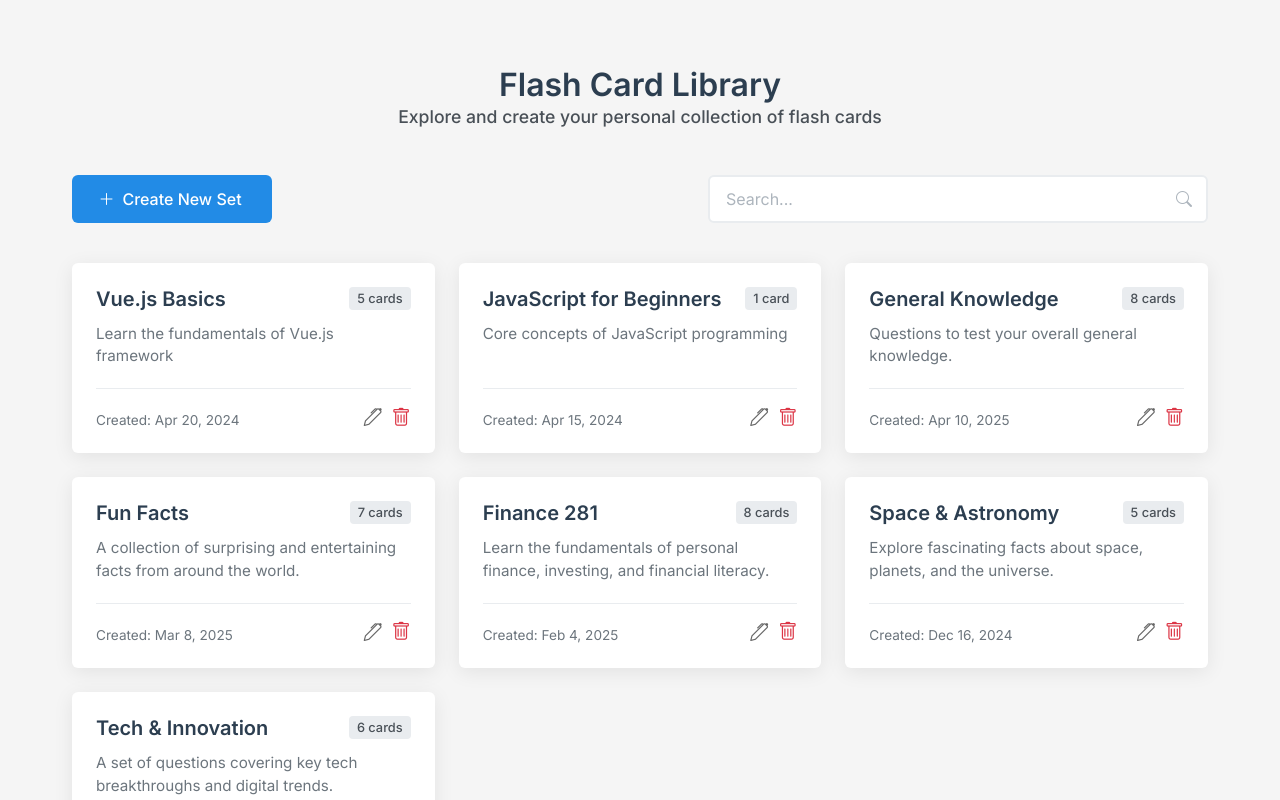
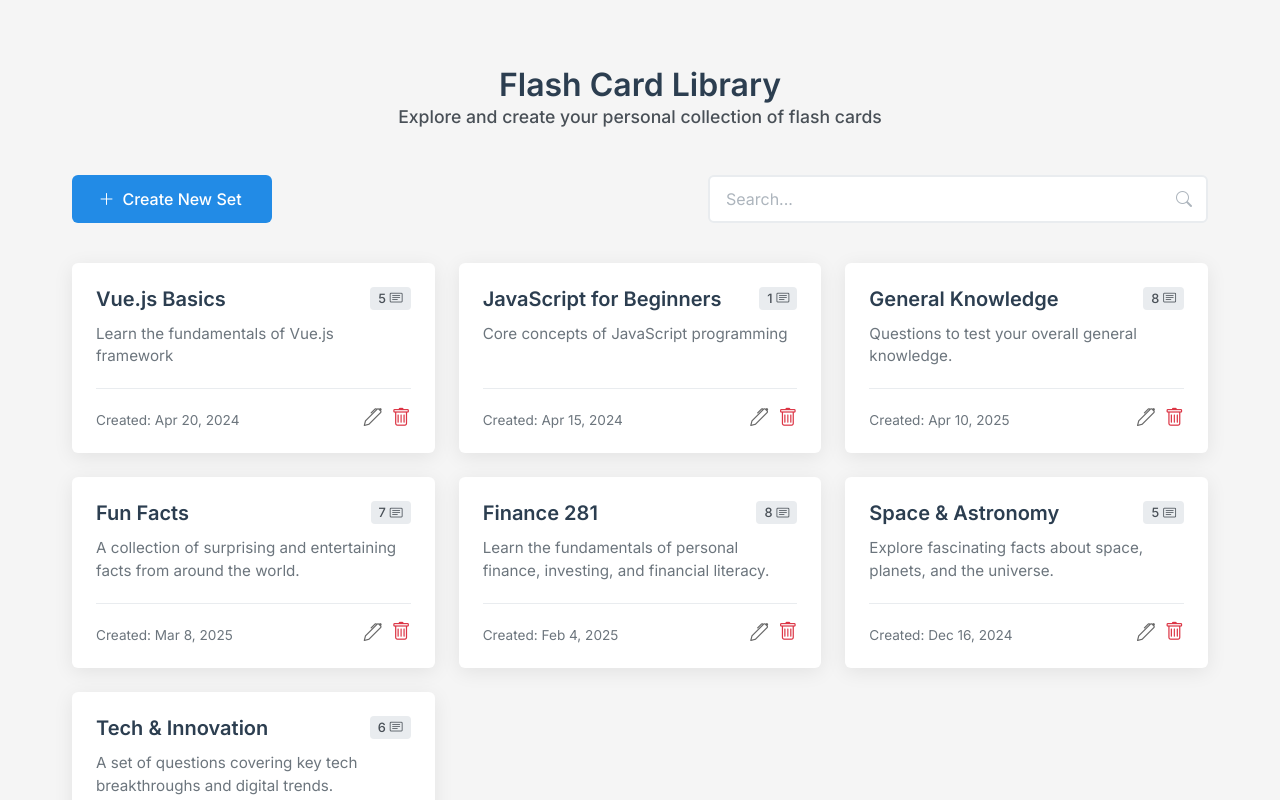
Before and after one commit to vincenttao04/flashcards-fe, a Vue app: page / in a window 1280 px wide. Built offline with nearby package versions, Linux system fonts and the light colour scheme.

Commit message:
feat: replace card count text with icon

```diff
--- a/src/components/home/FlashCardSetCard.vue
+++ b/src/components/home/FlashCardSetCard.vue
@@ -16,10 +16,13 @@
     >
       <div class="set-header">
         <h2 class="set-title">{{ set.title }}</h2>
-        <span class="card-count"
+        <!-- <span class="card-count"
           >{{ set.cards.length }}
           {{ set.cards.length === 1 ? "card" : "cards" }}</span
-        >
+        > -->
+        <span class="card-count"
+          >{{ set.cards.length }}<i class="bi bi-card-text"></i>
+        </span>
       </div>
 
       <p class="set-description">{{ set.description }}</p>
@@ -117,6 +120,8 @@ function formatDate(date) {
   font-size: 0.8rem;
   font-weight: 500;
   white-space: nowrap;
+  gap: 0.25rem;
+  display: flex;
 }
 
 .set-description {
```
Also changed, not shown: 1 other file (tests, documents, lock files or other folders).
